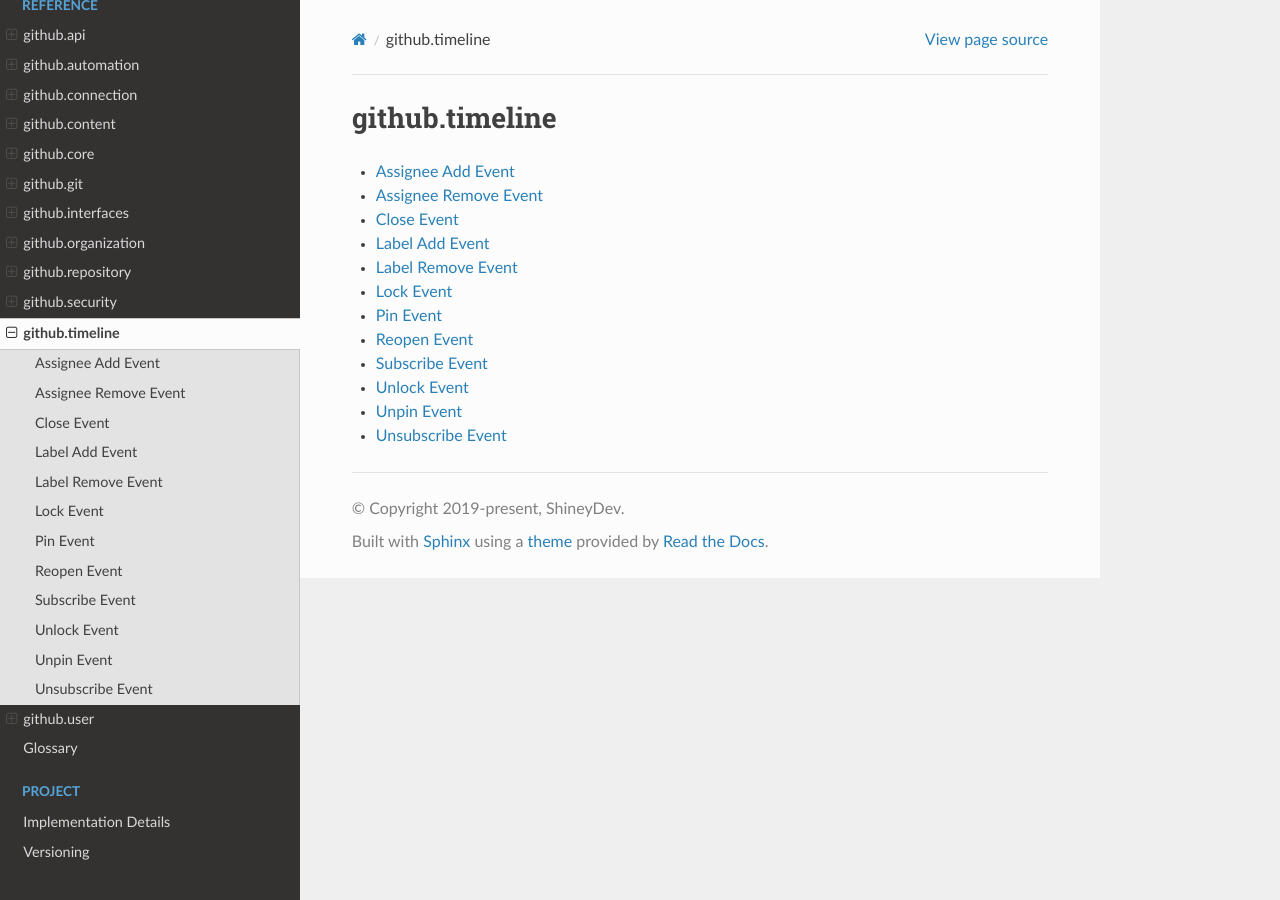
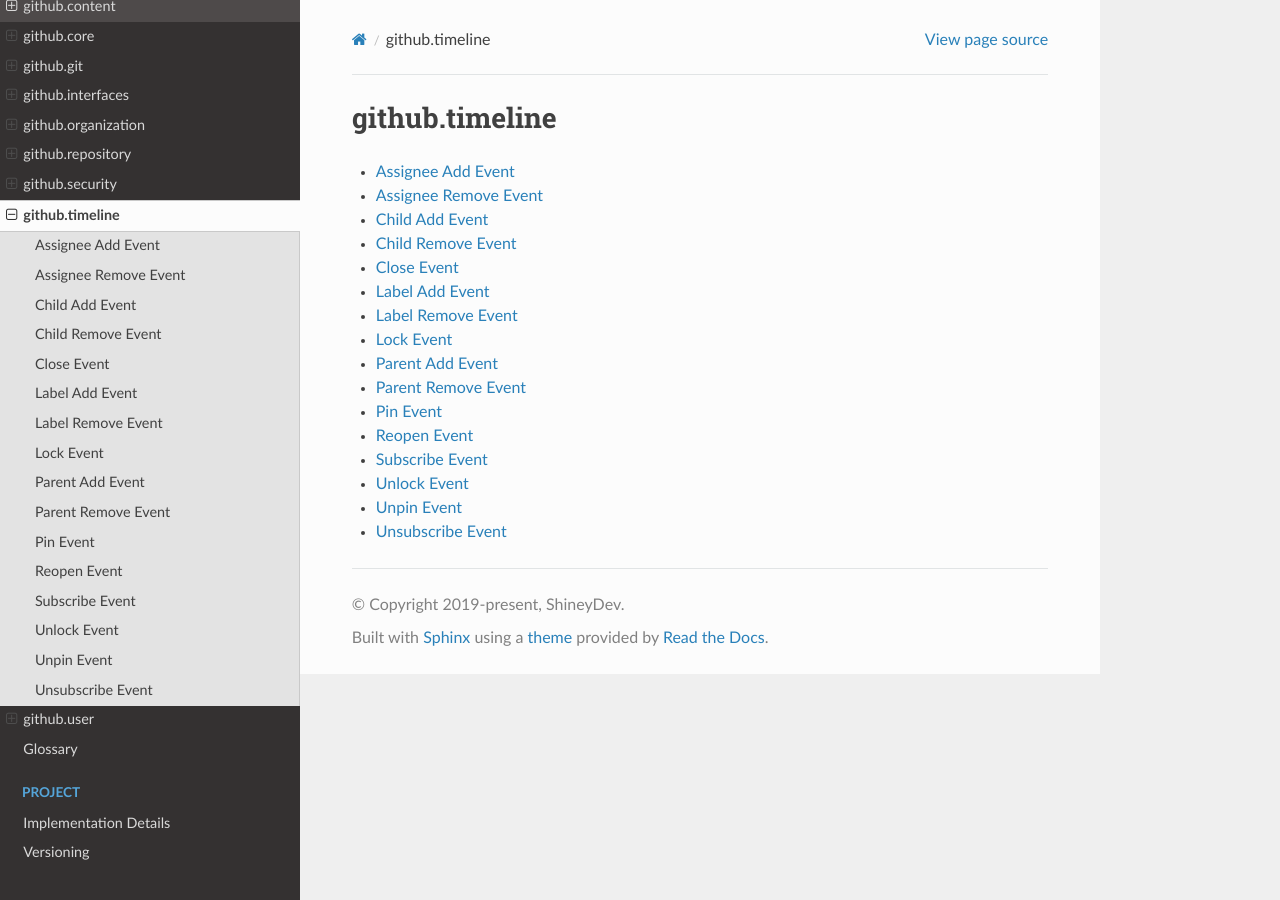
Before and after one commit to ShineyDev/github, a Sphinx documentation site: the page built from docs/reference/github/timeline/index.rst, in a window 1280 px wide. Built offline with Sphinx 7.4.7 and the Read the Docs theme 3.1.0, drawn with Linux system fonts in a browser that asks for light colours.

Commit message:
update documentation

```diff
--- a/docs/reference/github/automation/index.rst
+++ b/docs/reference/github/automation/index.rst
@@ -7,5 +7,7 @@ github.automation
 .. toctree::
     :maxdepth: 1
 
+    app
     bot
+    checkstatus
     mannequin
--- a/docs/reference/github/connection/index.rst
+++ b/docs/reference/github/connection/index.rst
@@ -26,6 +26,7 @@ github.connection
     referenceorder
     releaseorder
     repositoryorder
+    sponsorableorder
     stargazerorder
     teamorder
     vulnerabilityorder
--- /dev/null
+++ b/docs/reference/github/timeline/childaddevent.rst
@@ -0,0 +1,9 @@
+.. currentmodule:: github
+
+
+Child Add Event
+===============
+
+.. autoclass:: ChildAddEvent()
+    :inherited-members:
+    :members:
--- /dev/null
+++ b/docs/reference/github/timeline/childremoveevent.rst
@@ -0,0 +1,9 @@
+.. currentmodule:: github
+
+
+Child Remove Event
+==================
+
+.. autoclass:: ChildRemoveEvent()
+    :inherited-members:
+    :members:
--- a/docs/reference/github/timeline/index.rst
+++ b/docs/reference/github/timeline/index.rst
@@ -9,10 +9,14 @@ github.timeline
 
     assigneeaddevent
     assigneeremoveevent
+    childaddevent
+    childremoveevent
     closeevent
     labeladdevent
     labelremoveevent
     lockevent
+    parentaddevent
+    parentremoveevent
     pinevent
     reopenevent
     subscribeevent
--- /dev/null
+++ b/docs/reference/github/timeline/parentaddevent.rst
@@ -0,0 +1,9 @@
+.. currentmodule:: github
+
+
+Parent Add Event
+================
+
+.. autoclass:: ParentAddEvent()
+    :inherited-members:
+    :members:
--- /dev/null
+++ b/docs/reference/github/timeline/parentremoveevent.rst
@@ -0,0 +1,9 @@
+.. currentmodule:: github
+
+
+Parent Remove Event
+===================
+
+.. autoclass:: ParentRemoveEvent()
+    :inherited-members:
+    :members:
```
Also changed, not shown: docs/reference/github/automation/app.rst (added, +9 -0 lines), docs/reference/github/automation/checkstatus.rst (added, +8 -0 lines), docs/reference/github/connection/sponsorableorder.rst (added, +8 -0 lines).
